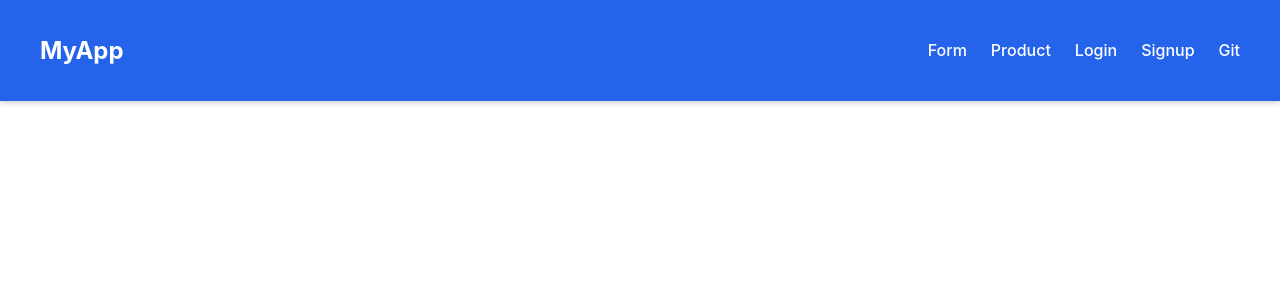
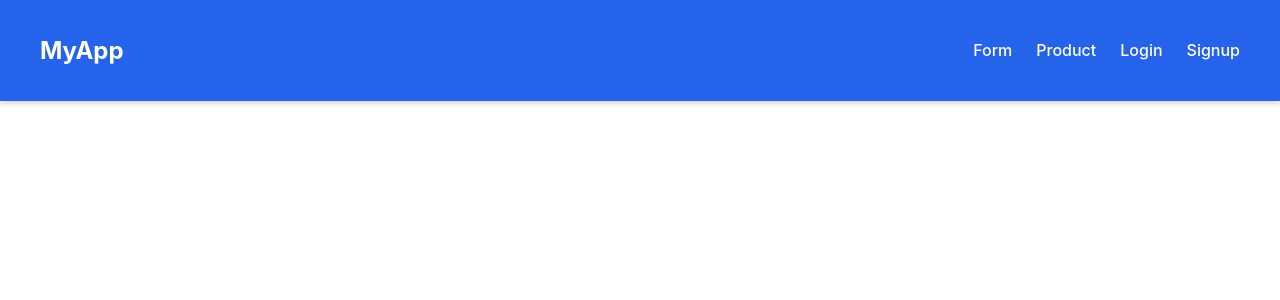
Before and after one commit to Arvindarcgate/Practice, a React (Create React App) app in the folder frontend/: page / in a window 1280 px wide. Shown: the top 300 px of the page. Built offline with nearby package versions, Linux system fonts and the light colour scheme.

Commit message:
Revert "Navbar changes"
This reverts commit 085d335c403f8c36ad10f85856332c32f1b277a5.

```diff
--- a/frontend/src/Component/Navbar.js
+++ b/frontend/src/Component/Navbar.js
@@ -15,7 +15,6 @@ const Navbar = () => {
           <Link to="/products" className="nav-link">Product</Link>
           <Link to="/login" className="nav-link">Login</Link>
           <Link to="/singnup" className="nav-link">Signup</Link>
-           <Link to="/Git" className="nav-link">Git</Link>
         </div>
       </div>
     </nav>
```
